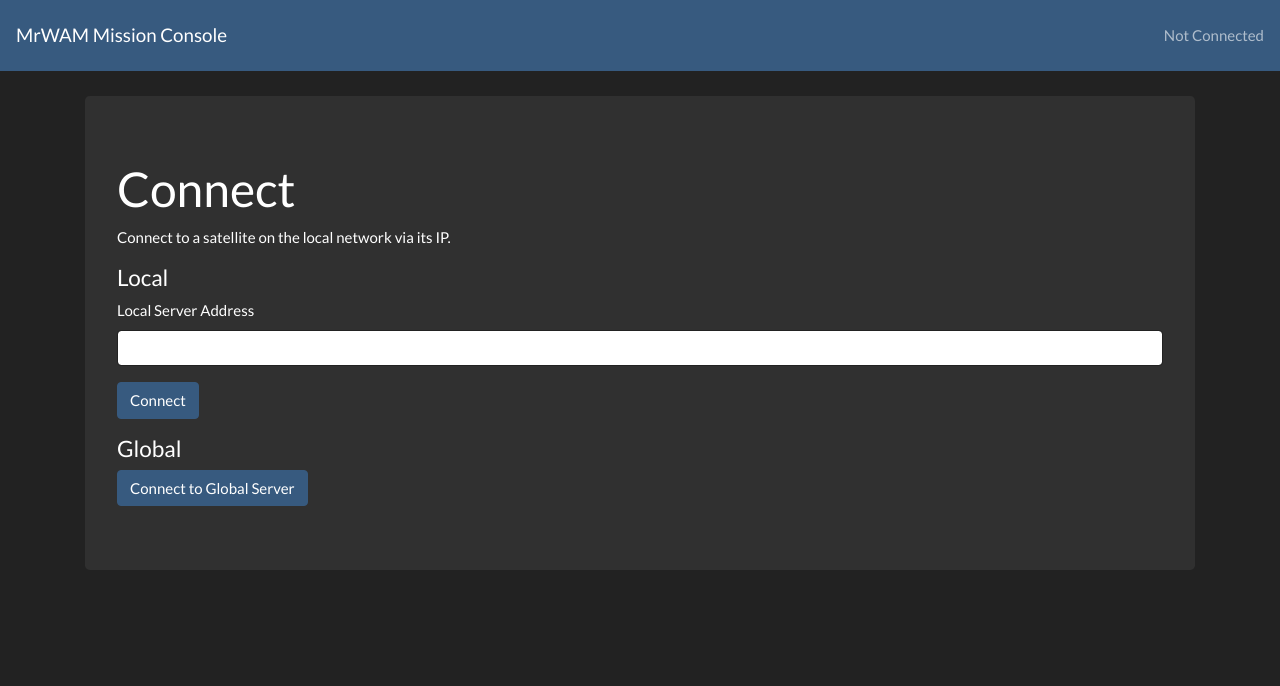
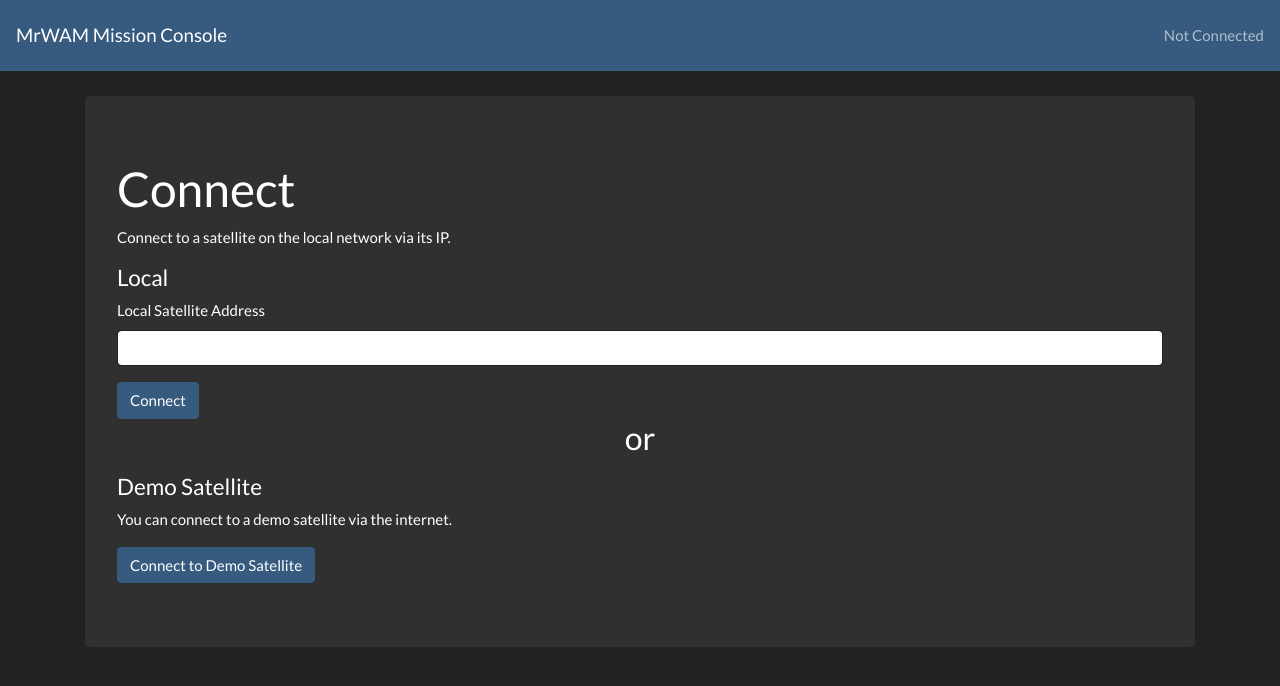
Before and after one commit to darentang/mrwam-frontend, a React (Create React App) app in the folder mrwam-console/: page / in a window 1280 px wide. Shown: the top 686 px of the page. Built offline with nearby package versions, Linux system fonts and the light colour scheme.

Commit message:
added demo api address

```diff
--- a/mrwam-console/src/components/Connect.js
+++ b/mrwam-console/src/components/Connect.js
@@ -59,16 +59,22 @@ function Connect(props) {
                 <h4 style={{marginTop: '2vh'}}>Local</h4>
                 <Form onSubmit={handleSubmit(checkConnect)}>
                     <Form.Group>
-                        <Form.Label>Local Server Address</Form.Label>
+                        <Form.Label>Local Satellite Address</Form.Label>
                         <InputGroup>
                             <Form.Control name="address" ref={register()} ></Form.Control>
                         </InputGroup>
                     </Form.Group>
                     <Button type="submit">Connect</Button>
                 </Form>
-                <h4 style={{marginTop: '2vh'}}>Global</h4>
-                <Button onClick={() => checkConnect({address:'http://127.0.0.1:5000'})}>
-                    Connect to Global Server
+                <h3>
+                    <center>or</center>
+                </h3>
+                <h4 style={{marginTop: '2vh'}}>Demo Satellite</h4>
+                <p>
+                You can connect to a demo satellite via the internet.
+                </p>
+                <Button onClick={() => checkConnect({address:'https://mrwam-backend.herokuapp.com/'})}>
+                    Connect to Demo Satellite
                 </Button>
             </Jumbotron>
             <Modal show={modalState.show} onHide={handleHide} closeButton>
```
Also changed, not shown: 1 other file (tests, documents, lock files or other folders).
